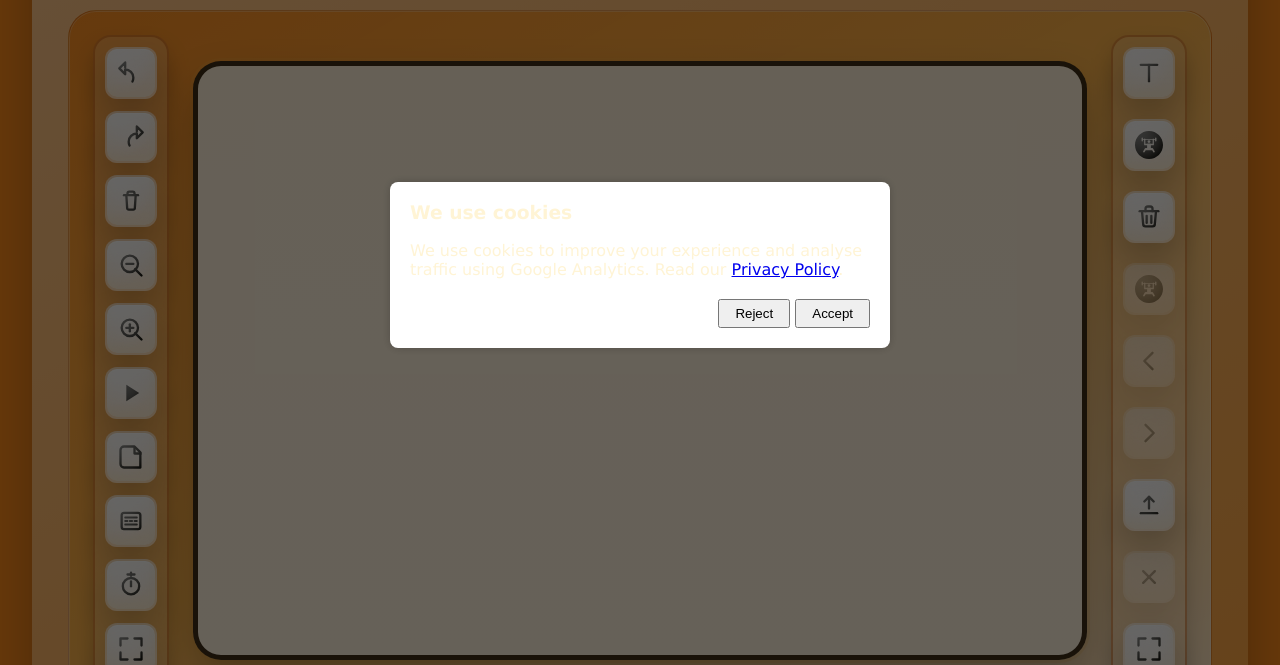
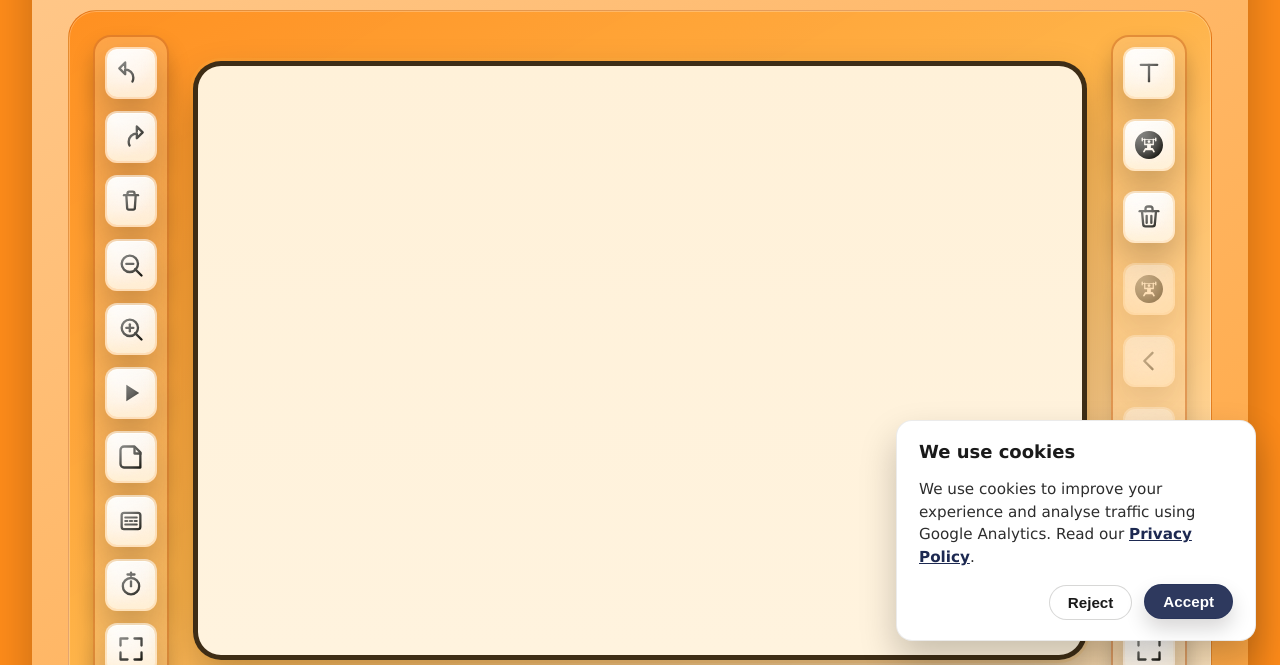
Before and after one commit to cjapidonald/phonics-handwriting-, a plain HTML site: page index.html in a window 1280 px wide. Shown: the part 135-800 px from the top of the page. Drawn offline with Linux system fonts and the light colour scheme; a script that the page names is missing; a web font is replaced by a local one.

Commit message:
Improve cookie banner to stop blocking controls

```diff
--- a/css/style.css
+++ b/css/style.css
@@ -3004,3 +3004,108 @@ body.info-panel-open {
     transition: none;
   }
 }
+.cookie-popup {
+  position: fixed;
+  inset: auto 1.5rem 1.5rem auto;
+  max-width: min(360px, calc(100vw - 2rem));
+  width: 100%;
+  display: none;
+  z-index: 10000;
+  pointer-events: none;
+}
+
+.cookie-popup.is-visible {
+  display: block;
+}
+
+.cookie-popup__card {
+  pointer-events: auto;
+  background: #ffffff;
+  color: #1a1a1a;
+  border-radius: 16px;
+  padding: 20px 22px;
+  box-shadow: 0 18px 36px rgba(10, 9, 3, 0.22);
+  border: 1px solid rgba(10, 9, 3, 0.08);
+  font-family: 'ABeeZee', Verdana, Geneva, Tahoma, sans-serif;
+  display: flex;
+  flex-direction: column;
+  gap: 16px;
+}
+
+.cookie-popup__title {
+  margin: 0;
+  font-size: 1.125rem;
+  font-weight: 600;
+}
+
+.cookie-popup__message {
+  margin: 0;
+  font-size: 0.95rem;
+  line-height: 1.5;
+  color: #2d2d2d;
+}
+
+.cookie-popup__link {
+  color: var(--color-aerospace-blue);
+  font-weight: 600;
+  text-decoration: underline;
+}
+
+.cookie-popup__actions {
+  display: flex;
+  gap: 12px;
+  justify-content: flex-end;
+  flex-wrap: wrap;
+}
+
+.cookie-popup__button {
+  appearance: none;
+  border: 1px solid rgba(10, 9, 3, 0.16);
+  border-radius: 999px;
+  padding: 8px 18px;
+  background: rgba(255, 255, 255, 0.92);
+  color: #1a1a1a;
+  font-size: 0.95rem;
+  font-weight: 600;
+  cursor: pointer;
+  transition: transform 0.18s ease, box-shadow 0.18s ease, background-color 0.18s ease;
+}
+
+.cookie-popup__button:hover,
+.cookie-popup__button:focus-visible {
+  outline: none;
+  transform: translateY(-1px);
+  box-shadow: 0 10px 20px rgba(10, 9, 3, 0.16);
+}
+
+.cookie-popup__button--primary {
+  background: var(--color-aerospace-blue);
+  color: #ffffff;
+  border-color: rgba(29, 41, 81, 0.3);
+}
+
+.cookie-popup__button--primary:hover,
+.cookie-popup__button--primary:focus-visible {
+  background: rgba(29, 41, 81, 0.92);
+}
+
+.cookie-popup__button:active {
+  transform: translateY(0);
+  box-shadow: none;
+}
+
+@media (max-width: 480px) {
+  .cookie-popup {
+    inset: auto 1rem 1rem 1rem;
+    max-width: none;
+  }
+
+  .cookie-popup__actions {
+    justify-content: stretch;
+  }
+
+  .cookie-popup__button {
+    flex: 1 1 140px;
+    text-align: center;
+  }
+}
--- a/index.html
+++ b/index.html
@@ -674,16 +674,28 @@ main
       </div>
     </div>
 
-    <div id="cookiePopup" style="display: none; position: fixed; inset: 0; background: rgba(0, 0, 0, 0.6); justify-content: center; align-items: center; z-index: 10000;">
-      <div style="background: #fff; max-width: 500px; padding: 20px; border-radius: 8px; box-shadow: 0 0 10px rgba(0,0,0,0.2);">
-        <h3 style="margin-top: 0;">We use cookies</h3>
-        <p>
+    <div
+      id="cookiePopup"
+      class="cookie-popup"
+      role="dialog"
+      aria-modal="false"
+      aria-live="polite"
+      aria-labelledby="cookiePopupTitle"
+      hidden
+    >
+      <div class="cookie-popup__card">
+        <h3 class="cookie-popup__title" id="cookiePopupTitle">We use cookies</h3>
+        <p class="cookie-popup__message">
           We use cookies to improve your experience and analyse traffic using Google Analytics. Read our
-          <a href="https://handwritingrepeater.app/privacy-policy.html" target="_blank" rel="noreferrer">Privacy Policy</a>.
+          <a class="cookie-popup__link" href="https://handwritingrepeater.app/privacy-policy.html" target="_blank" rel="noreferrer"
+            >Privacy Policy</a
+          >.
         </p>
-        <div style="margin-top: 20px; text-align: right;">
-          <button class="box-button" id="cookieRejectButton" type="button" style="padding: 5px 15px;">Reject</button>
-          <button class="box-button" id="cookieAcceptButton" type="button" style="padding: 5px 15px;">Accept</button>
+        <div class="cookie-popup__actions">
+          <button class="cookie-popup__button" id="cookieRejectButton" type="button">Reject</button>
+          <button class="cookie-popup__button cookie-popup__button--primary" id="cookieAcceptButton" type="button">
+            Accept
+          </button>
         </div>
       </div>
     </div>
--- a/js/Controls.js
+++ b/js/Controls.js
@@ -1003,7 +1003,7 @@ main
     if (consent === 'accepted') {
       this.loadAnalytics();
     } else {
-      this.cookiePopup.style.display = 'flex';
+      this.showCookieBanner();
     }
   }
 
@@ -2130,15 +2130,25 @@ main
   }
 
   showCookieBanner() {
-    if (this.cookiePopup) {
-      this.cookiePopup.style.display = 'flex';
+    if (!this.cookiePopup) {
+      return;
+    }
+
+    this.cookiePopup.hidden = false;
+    this.cookiePopup.classList.add('is-visible');
+
+    if (typeof window !== 'undefined') {
+      window.requestAnimationFrame(() => {
+        this.cookieAcceptButton?.focus();
+      });
     }
   }
 
   handleCookieConsent(accepted) {
     this.setCookie('cookie_consent', accepted ? 'accepted' : 'rejected', 365);
     if (this.cookiePopup) {
-      this.cookiePopup.style.display = 'none';
+      this.cookiePopup.classList.remove('is-visible');
+      this.cookiePopup.hidden = true;
     }
     if (accepted) {
       this.loadAnalytics();
```
